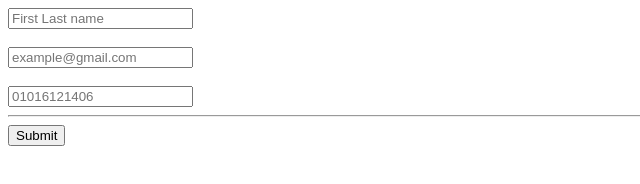
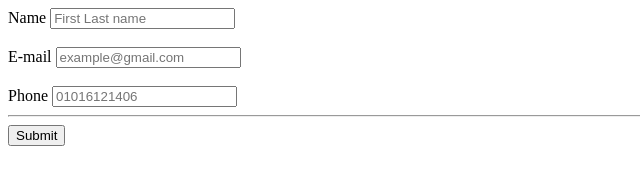
Before and after one commit to Doaa-Mahdy/Registration-Form, a plain HTML site: page index.html in a window 1280 px wide. Shown: the whole page, without its empty margins (0-640 px from the left). Drawn offline with Linux system fonts and the light colour scheme.

Commit message:
Update index.html

```diff
--- a/index.html
+++ b/index.html
@@ -8,12 +8,15 @@
 <body>
 
 <form action="https://getform.io/f/6a75c311-043c-4d25-84f7-c3b321d5b67f" method="post">
+    <label for="name">Name</label>
     <input type="text" name="name"placeholder="First Last name" required>
     <br>
     <br>
+    <label for="email">E-mail</label>
     <input type="text" name="email" placeholder="example@gmail.com"required>
     <br>
     <br>
+    <label for="phone">Phone</label>
     <input type="tel" name="phone" placeholder="01016121406">
     <br>
     <hr>
```
